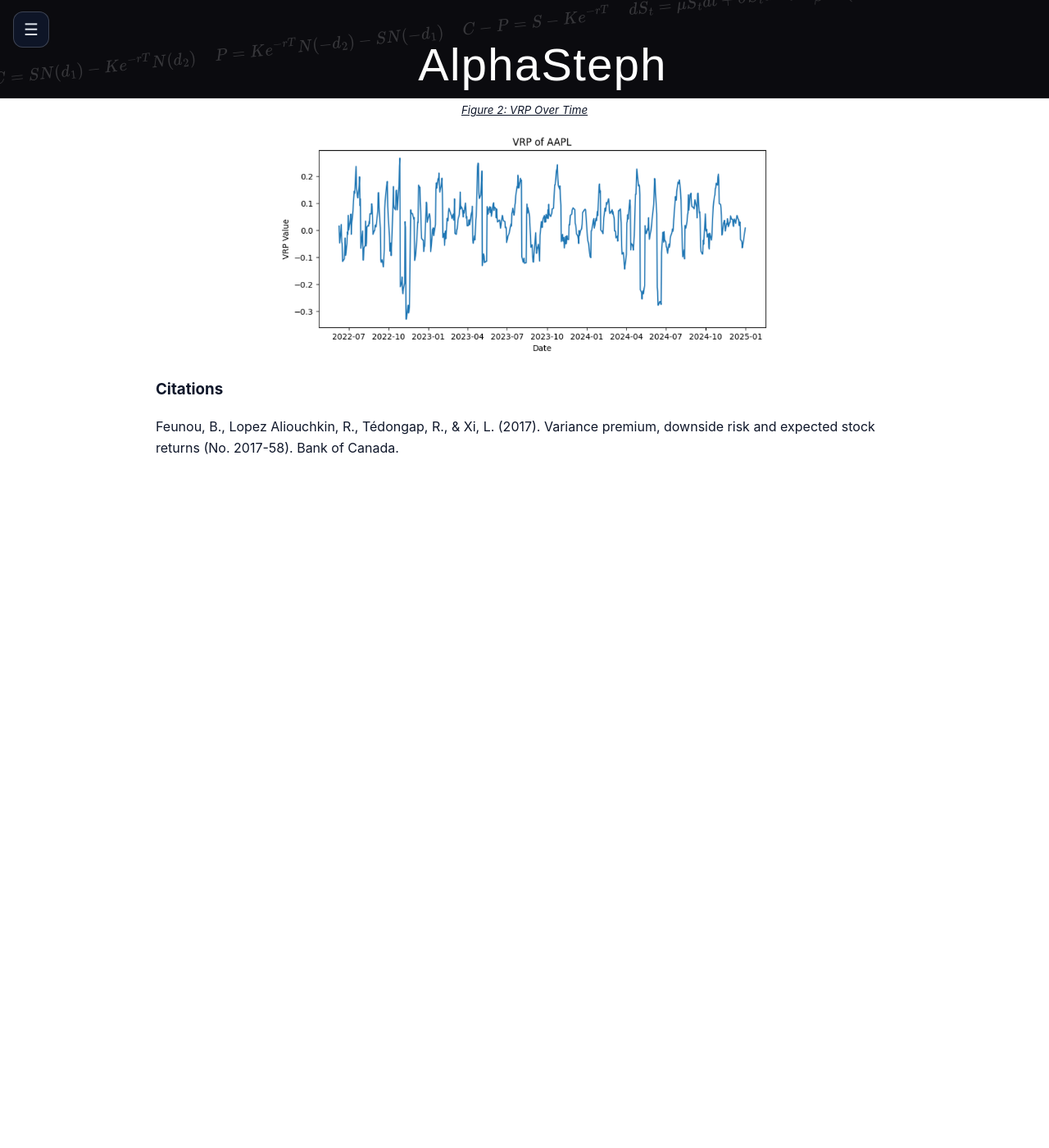
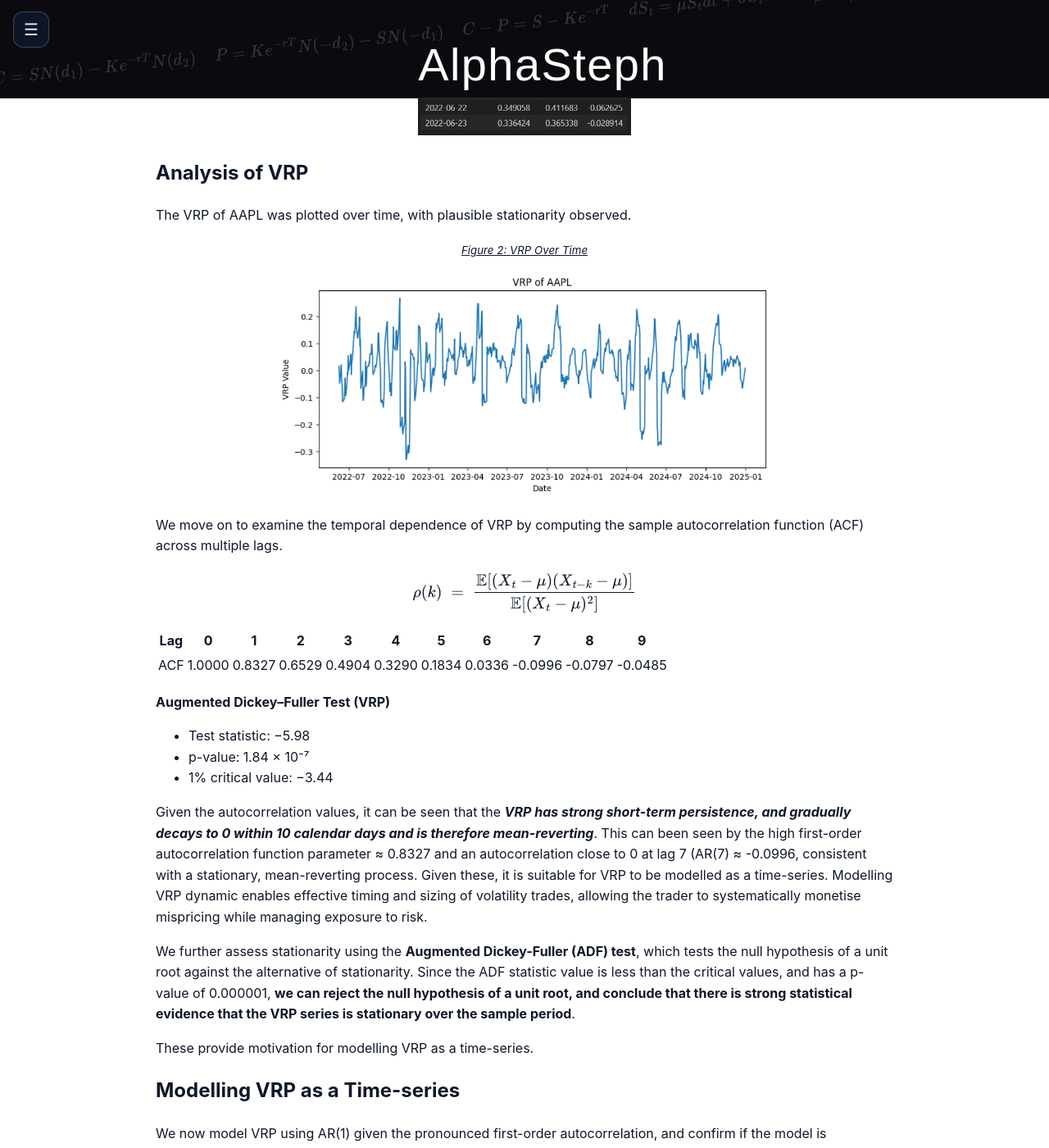
Before and after one commit to sljy1995/StephTheAlpha, a Jekyll site: the page built from _posts/2025-12-25-monetising-vrp-for-aapl.md, in a window 1280 px wide and 1400 px high, scrolled down 1324 px. Shown: the whole window at 82% size. Built offline with Jekyll 4.4.1, drawn with Linux system fonts in a browser that asks for light colours; some web fonts are replaced; before the commit the page ends 1947 px from its top, so only the background shows below that; some of the changed text lies outside the part shown.

Commit message:
Update 2025-12-25-monetising-vrp-for-aapl.md

```diff
--- a/_posts/2025-12-25-monetising-vrp-for-aapl.md
+++ b/_posts/2025-12-25-monetising-vrp-for-aapl.md
@@ -2,7 +2,7 @@
 layout: default
 title: "Monetising Volatility Risk Premium for AAPL"
 date: 2025-12-25
-excerpt: "The persistence of AAPL’s volatility risk premium was studied and  converted into a systematic put-selling signal for retail traders. Over a period of 2.5 years, the strategy was able to generate a total of USD 13,745.50 with one contract traded per execution, with a max drawdown of USD 8071.50. Assuming a portfolio capital of USD50,000 for a beginner to intermediate retail trader, the Sharpe ratio is 1.65, assuming a risk-free rate of 3%."
+excerpt: "The persistence of AAPL’s volatility risk premium was studied and  converted into a systematic put-selling signal for retail traders. Over a period of 2.5 years, the strategy was able to generate a total of USD 13,745.50 with one contract traded per execution, with a max drawdown of USD 8071.50. Assuming a portfolio capital of USD50,000 for a beginner to intermediate retail trader, and a risk-free rate of 3%, the Sharpe ratio is 1.65. Of note, risk management measures have yet to been incorporated."
 ---
 # Monetising Volatility Risk Premium for AAPL
 
@@ -12,18 +12,21 @@ $$
 \mathrm{VRP} \equiv \mathrm{IV} - \mathrm{RV}
 $$
 
-For this series of VRP-type strategy research, we start with studying a large-cap stock, Apple (Ticker: AAPL), with relevant datasets are provided by Wharton Research Data Services (WRDS). We study its VRP to derive a basic signal for a corresponding Put Option strategy that is viable for a retail trader. In a subsequent series, we then study the risk management measures as well as other possible strategies.
+For this series of VRP-type strategy research, we start with studying a large-cap stock, Apple (Ticker: AAPL), with relevant datasets retrieved through the Wharton Research Data Services (WRDS). We study its VRP to derive a basic signal for a corresponding Put Option strategy that is viable for a retail trader. In a subsequent series, we then study the risk management measures as well as other possible strategies.
 
 ## Using 10DTE  AAPL Options
 
 For this study, we anchor our parameters using AAPL put options of ~10DTE (10 Calendar Days / 7 Trading Days), with a __hard minimum of 8DTE and maximum of 12DTE__, with the following reasons:
 
-1.   __Liquidity__: 10DTE options present sufficient liquidity for a more optimal bid-ask spread as well as sufficient order-book depth. This ensures fill quality, reduces slippage, and is realistically testable and executable.
-2.   __Dampened Gamma Risks__: 10DTE options exhibit materially lower gamma exposure than short-dated contracts, reducing gamma-driven PnL variability, and allowing theta decay to remain a more meaningful and systematic contributor to the overall strategy returns.
+1.   **Liquidity**\
+10DTE options present sufficient liquidity for a more optimal bid-ask spread as well as sufficient order-book depth. This ensures fill quality, reduces slippage, and is realistically testable and executable.
+
+3.   **Dampened Gamma Risks**\
+10DTE options exhibit materially lower gamma exposure than short-dated contracts, reducing gamma-driven PnL variability, and allowing theta decay to remain a more meaningful and systematic contributor to the overall strategy returns.
 
 The date range for the data that we study is between __1 Jun 2022 and 31 Dec 2024__, or what I categorise as __Post-COVID-19 Regime__.
 
-## Derivation of IV and RV
+## Derivation of IV, RV and VRP
 
 We use OptionMetric's Ivy DB US Option Volatility Surface dataset to derive the annualised IV from 10DTE near-ATM AAPL put options (Δ ≈ −0.50), and corresponding AAPL spot prices from Centre for Research in Security Prices (CRSP) datasets to derive the annualised RV over 7 trading days rolling windows. Thereafter, the VRP is derived.
 
@@ -50,6 +53,9 @@ $$
 
 </figure>
 
+## Analysis of VRP
+
+The VRP of AAPL was plotted over time, with plausible stationarity observed.
 
 <figure>
     <p align="center">
@@ -58,9 +64,134 @@ $$
    </em></small>
   </p>
   <p align="center">
-    <img src="/assets/img/aapl_vrp.png" alt="AAPL VRP" width="600">
+    <img src="/assets/img/aapl_vrp.png" alt="AAPL VRP Over Time" width="600">
   </p>
+</figure>
 
+We move on to examine the temporal dependence of VRP by computing the sample autocorrelation function (ACF) across multiple lags.
+
+$$
+\rho(k) \;=\;
+\frac{\mathbb{E}\!\left[(X_t - \mu)(X_{t-k} - \mu)\right]}
+{\mathbb{E}\!\left[(X_t - \mu)^2\right]}
+$$
+
+| Lag   | 0 | 1 | 2 | 3 | 4 | 5 | 6 | 7 | 8 | 9 |
+|-------|---|---|---|---|---|---|---|---|---|---|
+| ACF   | 1.0000 | 0.8327 | 0.6529 | 0.4904 | 0.3290 | 0.1834 | 0.0336 | -0.0996 | -0.0797 | -0.0485 |
+
+
+**Augmented Dickey–Fuller Test (VRP)**
+- Test statistic: −5.98
+- p-value: 1.84 × 10⁻⁷
+- 1% critical value: −3.44
+
+Given the autocorrelation values, it can be seen that the ***VRP has strong short-term persistence, and gradually decays to 0 within 10 calendar days and is therefore mean-reverting***. This can been seen by the high first-order autocorrelation function parameter ≈ 0.8327 and an autocorrelation close to 0 at lag 7 (AR(7) ≈ -0.0996, consistent with a stationary, mean-reverting process. Given these, it is suitable for VRP to be modelled as a time-series. Modelling VRP dynamic enables effective timing and sizing of volatility trades, allowing the trader to systematically monetise mispricing while managing exposure to risk.
+
+We further assess stationarity using the __Augmented Dickey-Fuller (ADF) test__, which tests the null hypothesis of a unit root against the alternative of stationarity. Since the ADF statistic value is less than the critical values, and has a p-value of 0.000001, **we can reject the null hypothesis of a unit root, and conclude that there is strong statistical evidence that the VRP series is stationary over the sample period**.
+
+These provide motivation for modelling VRP as a time-series.
+
+## Modelling VRP as a Time-series
+
+We now model VRP using AR(1) given the pronounced first-order autocorrelation, and confirm if the model is statistically useable, before determining the long-run mean and half-life to understand if monetising VRP will reap positive PnL, as well as the decay rate of volatility spikes.
+
+$$
+\mathrm{VRP}_t = \alpha + \phi \, \mathrm{VRP}_{t-1} + \varepsilon_t,
+\qquad \varepsilon_t \sim \mathcal{N}(0, \sigma^2)
+$$
+
+<table align="center">
+  <p align="center">
+    <small><em><u>
+      Table X: AR(1) estimation results for the VRP series.
+    </u></em></small>
+  </p>
+  <thead>
+    <tr>
+      <th>Parameter</th>
+      <th>Estimate</th>
+      <th>Std. Error</th>
+      <th>z-stat</th>
+      <th>p-value</th>
+      <th>95% CI</th>
+    </tr>
+  </thead>
+  <tbody>
+    <tr>
+      <td>Intercept ($\alpha$)</td>
+      <td>0.0042</td>
+      <td>0.0020</td>
+      <td>1.89</td>
+      <td>0.059</td>
+      <td>[−0.000, 0.009]</td>
+    </tr>
+    <tr>
+      <td>AR(1) ($\phi$)</td>
+      <td>0.8327</td>
+      <td>0.0220</td>
+      <td>38.14</td>
+      <td>&lt; 0.001</td>
+      <td>[0.790, 0.876]</td>
+    </tr>
+  </tbody>
+</table>
+
+**Model diagnostics**
+- Number of observations: 644
+- Innovation standard deviation ($\hat{\sigma}$): 0.055
+- AIC: −1896.6
+- BIC: −1883.2
+
+### Long-run mean (unconditional mean)
+
+The long-run (unconditional) mean for an AR(1) process is:
+
+$$
+\mu \equiv \mathbb{E}[X_t] = \frac{\alpha}{1-\phi}.
+$$
+
+---
+
+### Half-life of mean reversion
+
+Define the half-life \(h\) as the number of periods it takes for a deviation from the long-run mean to decay by 50%.
+For an AR(1), deviations decay geometrically:
+
+$$
+X_t - \mu = \phi^k (X_{t-k} - \mu).
+$$
+
+Setting the deviation decay factor equal to one-half:
+
+$$
+|\phi|^h = \frac{1}{2}
+$$
+
+$$
+h = \frac{\ln(1/2)}{\ln|\phi|}.
+$$
+
+Based on the results, we have an AR(1) modelled VRP that is mean-reverting with an __implied half-life of approximately 4 days__. The statistically significant intercept also allows us to derive the __long run mean of the VRP to be at 0.0254__, consistent with structural overpricing of short-dated equity options. This provides motivation for short-horizon volatility selling strategies to monetise the decay of mispricing.
+
+Of note, we should not expect the model to provide forecasts of VRP, as the AR(1) process only factors in effects of the previous day's VRP, and at horizons beyond one week, we should expect reversion to the long run mean of 0.0254. We will talk about strategies to utilse the knowledge of half-life in guiding trade timings and holding periods subsequently.
+
+<figure>
+    <p align="center">
+    <small><em><u>
+      <u>Figure 3: Modelled VRP against Actual VRP</u>
+    </u></em></small>
+  </p>
+  <p align="center">
+    <img src="/assets/img/ar1_vrp.png" alt="Modelled VRP" width="600">
+  </p>
 </figure>
+
+## Monetising VRP Using Naked Puts
+
+We first study a pure approach to monetising VRP through the writing of put options at around 10DTE without considering risk management controls first.
+
+We obtain the dataset from WRDS OptionSuite to get the option contracts in the same date range. We also filtered for the maturity to be less than or equals to 12 days to align closely to our 10DTE analysis. Here, we select the contracts with deltas closest to -0.50 each day, as well as DTE closest to 10DTE, accepting 8DTE and 12DTE as the minimum and maximum respectively.
+
 ### Citations
 Feunou, B., Lopez Aliouchkin, R., Tédongap, R., & Xi, L. (2017). Variance premium, downside risk and expected stock returns (No. 2017-58). Bank of Canada.
```
Also changed, not shown: other parts of _posts/2025-12-25-monetising-vrp-for-aapl.md (+1 -1 lines).
